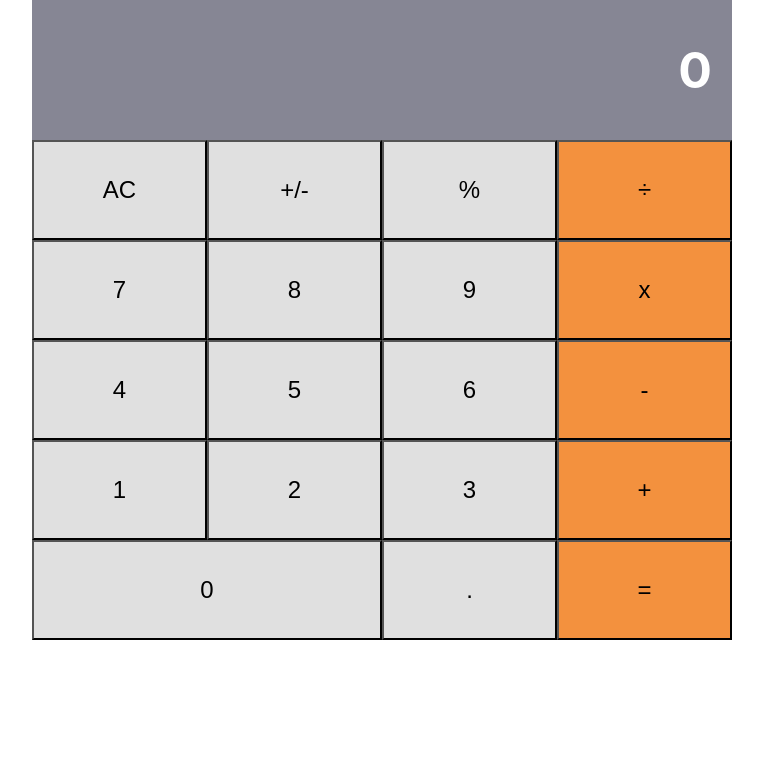
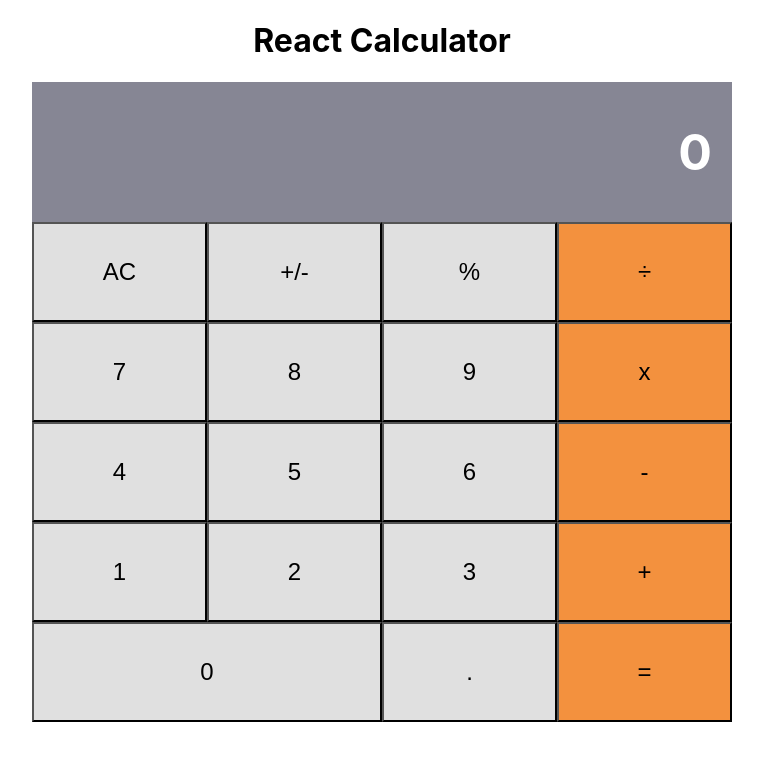
Before and after one commit to sumaerjolly/react-math-calculator, a React (Create React App) app: page / in a window 1280 px wide. Shown: the top 760 px of the page, without its empty margins (258-1021 px from the left). Built offline with nearby package versions, Linux system fonts and the light colour scheme.

Commit message:
added heading

```diff
--- a/src/components/App.js
+++ b/src/components/App.js
@@ -28,6 +28,7 @@ class App extends Component {
     }
     return (
       <div className="app">
+        <h1>React Calculator</h1>
         <Display />
         <ButtonPanel
           clickHandler={buttonName => this.handleClick(buttonName)}
```
